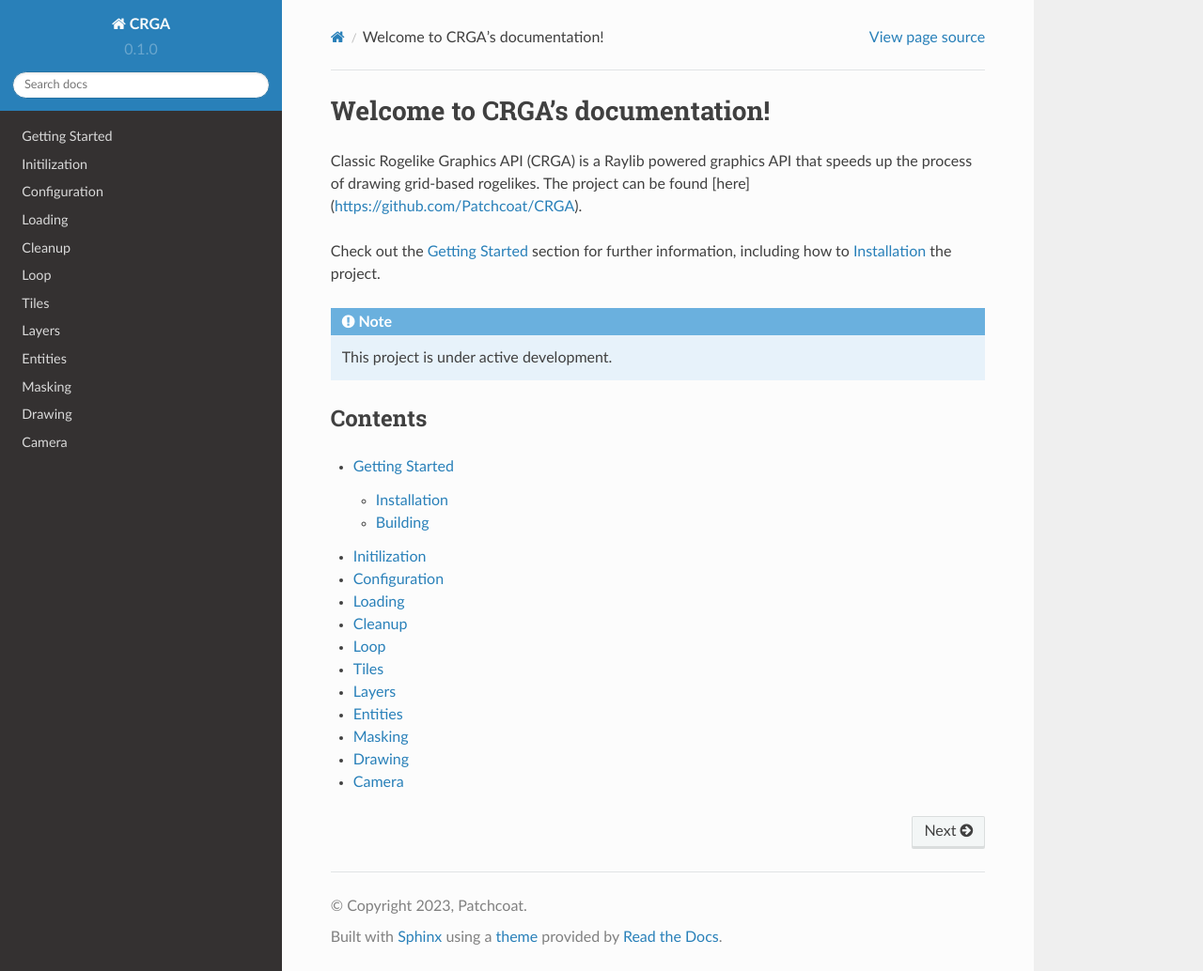
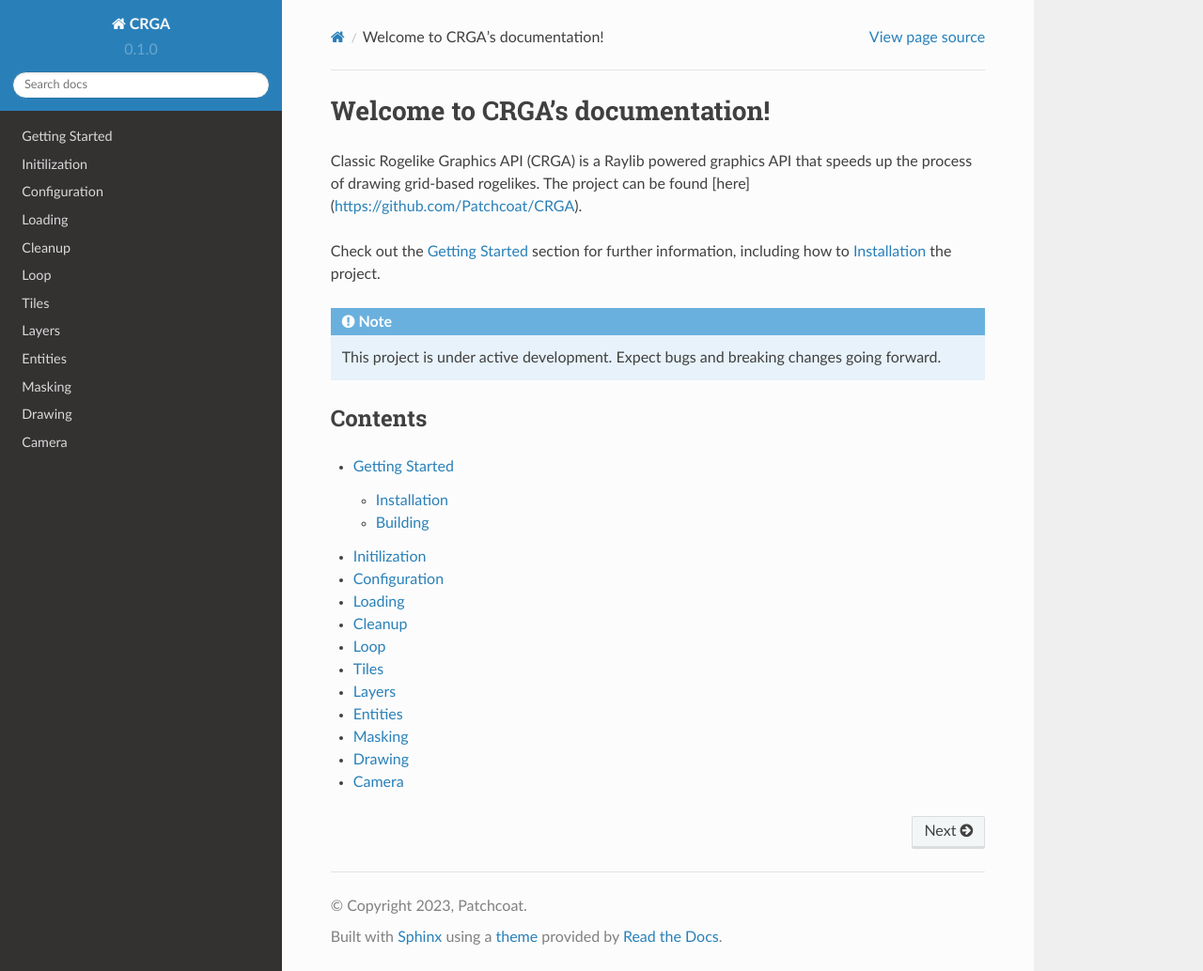
Before and after one commit to Patchcoat/CRGA-Documentation, a Sphinx documentation site: the page built from docs/source/index.rst, in a window 1280 px wide and 1034 px high. Shown: the whole window at 94% size. Built offline with Sphinx 7.4.7 and the Read the Docs theme 2.0.0, drawn with Linux system fonts in a browser that asks for light colours.

Commit message:
Update index.rst

```diff
--- a/docs/source/index.rst
+++ b/docs/source/index.rst
@@ -8,7 +8,7 @@ how to :ref:`installation` the project.
 
 .. note::
 
-   This project is under active development.
+   This project is under active development. Expect bugs and breaking changes going forward.
 
 Contents
 --------
```
